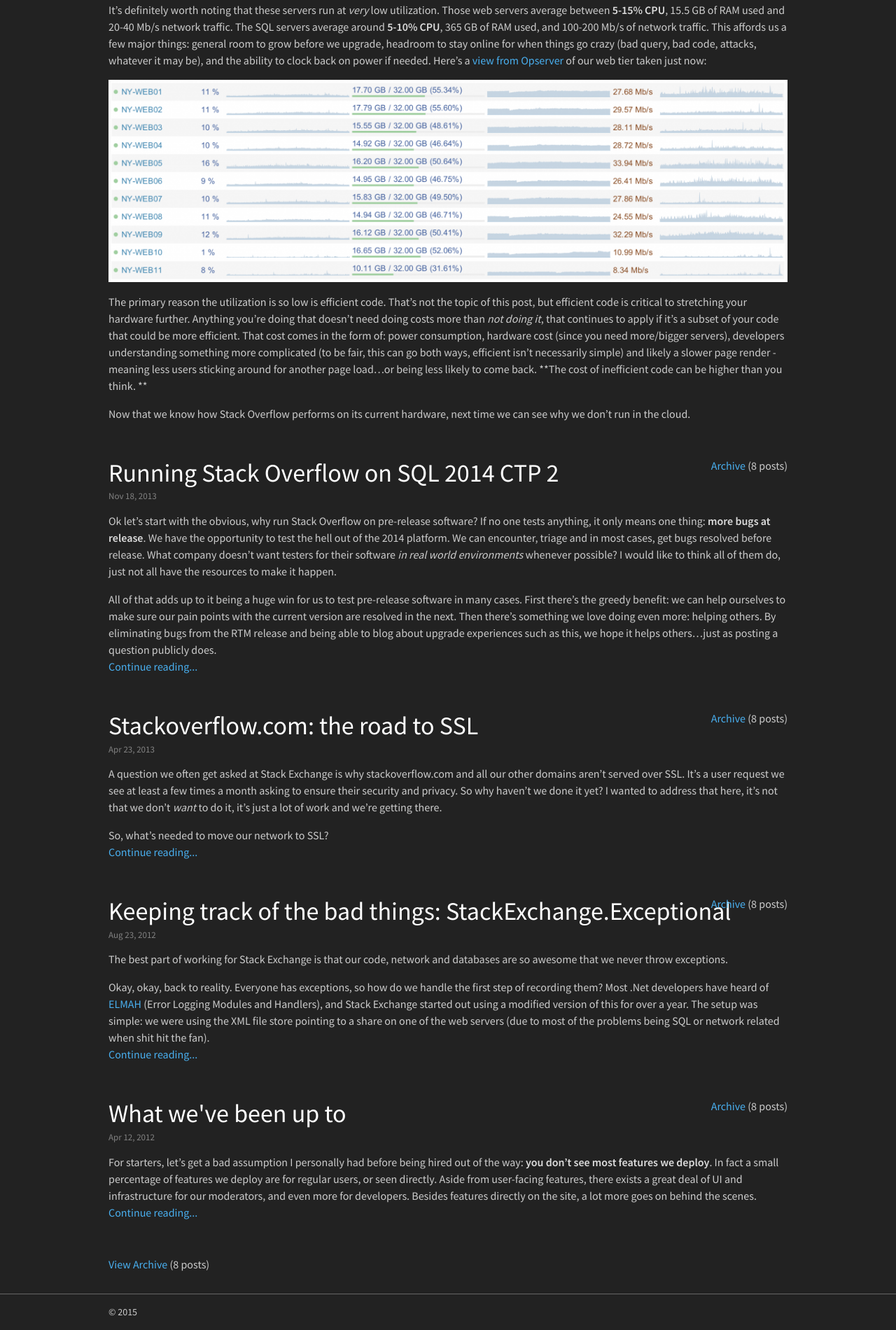
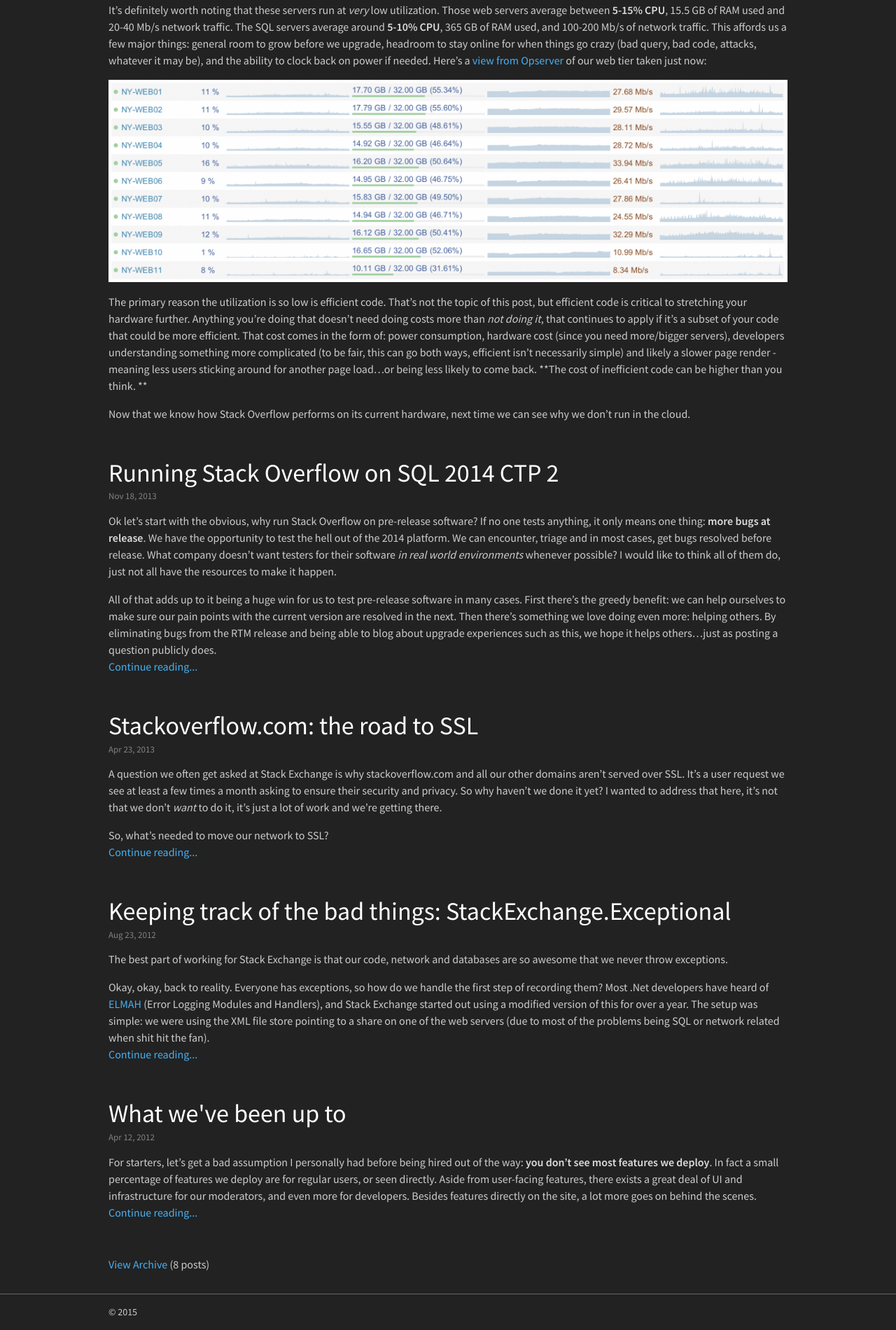
Before and after one commit to NickCraver/nickcraver.github.com, a Jekyll site: the page built from blog/index.html, in a window 1280 px wide. Shown: the part 4055-5955 px from the top of the page at 70% size. Built offline with Jekyll 4.4.1, drawn with Linux system fonts in a browser that asks for light colours.

Commit message:
Archive tweaks

```diff
--- a/_sass/_layout.scss
+++ b/_sass/_layout.scss
@@ -16,7 +16,6 @@
         margin: 0 auto;
         box-sizing: border-box;
     }
-
     @include media-query($on-small) {
         padding-bottom: 0;
         margin-bottom: 0;
@@ -84,7 +83,6 @@
         &:hover {
             color: #49afef;
         }
-
         &:not(:first-child) {
             margin-left: 20px;
         }
@@ -99,7 +97,6 @@
     margin: $spacing-unit auto;
     max-width: $content-width;
     border-radius: $default-border-radius;
-    padding: 1px;
     padding: $spacing-unit 0;
 
     @include media-query($on-small) {
@@ -117,7 +114,7 @@
     h1 {
         margin-bottom: 0;
     }
-    > div {
+    > section {
         margin-bottom: 50px;
     }
     &.archive {
@@ -178,20 +175,13 @@
 /**
  * Posts
  */
-.post-header {}
+.post-header {
+}
 
 .top-right-links {
-    position: relative;
-    > span {
-        position: absolute;
-        right: 0;
-    }
-    @include media-query($on-small) {
-        float: right;
-        > span {
-            position: static;
-        }
-    }
+    float: right;
+    width: 120px;
+    text-align: right;
 }
 
 .post-link, a.post-link, .post-title {
@@ -222,21 +212,18 @@
         margin-bottom: 0;
         color: $post-header-color;
     }
-
     h2 {
         font-size: 32px;
         @include media-query($on-small) {
             font-size: 24px;
         }
     }
-
     h3 {
         font-size: 26px;
         @include media-query($on-small) {
             font-size: 22px;
         }
     }
-
     h4 {
         font-size: 20px;
         @include media-query($on-small) {
@@ -265,7 +252,6 @@
     .site-nav {
         margin-bottom: 10px;
     }
-
     .copyright {
         font-size: 14px;
     }
--- a/blog/index.html
+++ b/blog/index.html
@@ -3,16 +3,16 @@
 section: blog
 ---
         <div class="home">
-          <div class="post-list">{% for post in site.posts | limit: 5 %}
-            <div>
-              <div class="top-right-links">
-                <span><a href="archive.html">Archive</a> ({{ site.posts | size }} posts)</span>
-              </div>
+          <div class="post-list">
+            <div class="top-right-links">
+              <span><a href="archive.html">Archive</a> ({{ site.posts | size }} posts)</span>
+            </div>{% for post in site.posts | limit: 5 %}
+            <section>
               <h1><a class="post-link" href="{{ post.url | prepend: site.baseurl }}">{{ post.title }}</a></h1>
               <span class="post-meta">{{ post.date | date: "%b %-d, %Y" }}</span>
               <article class="post-content{% if forloop.index0 != 0 %} excerpt{% endif %}">{% if forloop.index0 == 0 %}{{ post.content }}{% else %}{{ post.excerpt }}<a class="excerpt-link" href="{{ post.url | prepend: site.baseurl }}">Continue reading...</a>{% endif %}
               </article>
-            </div>{% endfor %}
+            </section>{% endfor %}
             <span class="archive-link"><a href="archive.html">View Archive</a> ({{ site.posts | size }} posts)</span>
           </div>
         </div>
```
